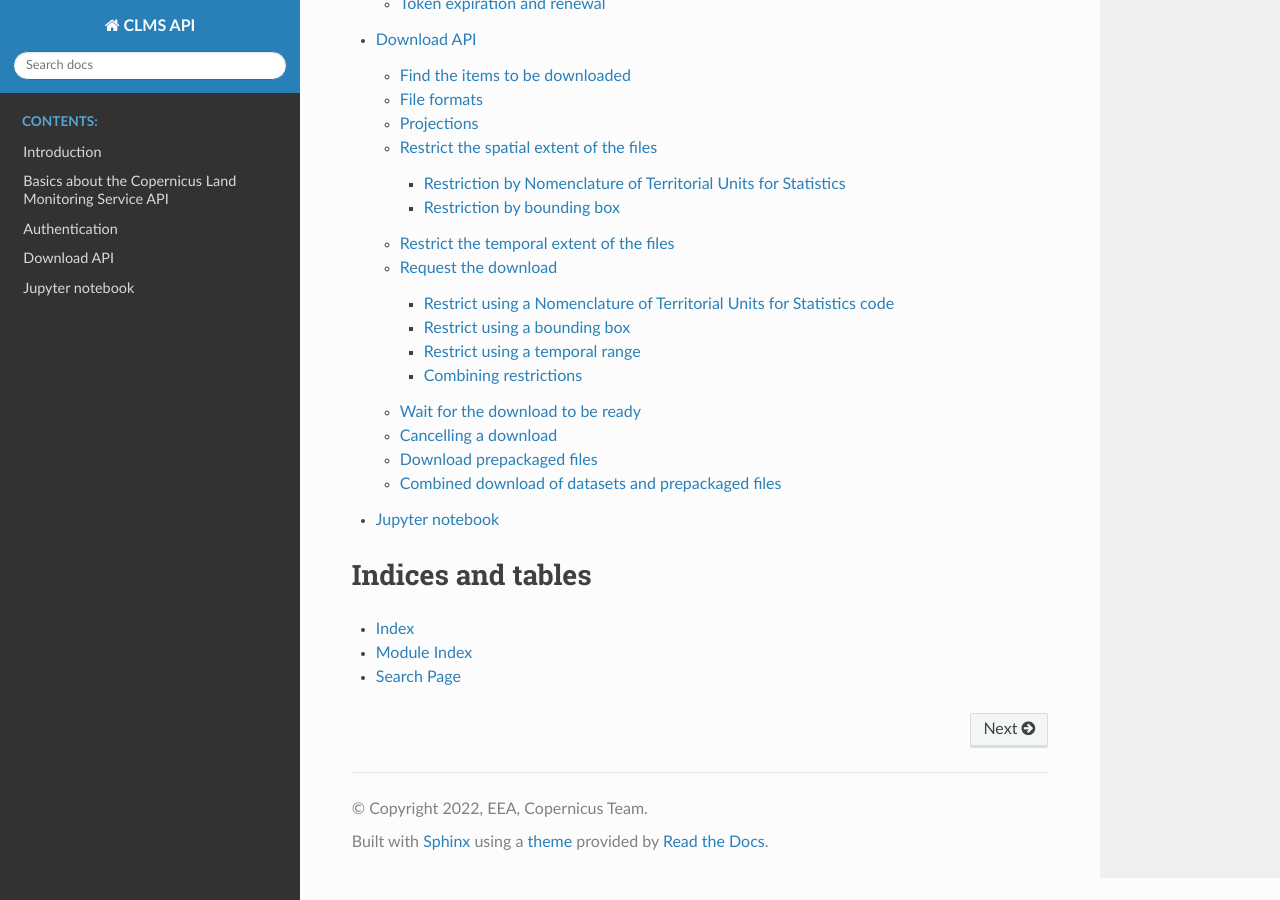
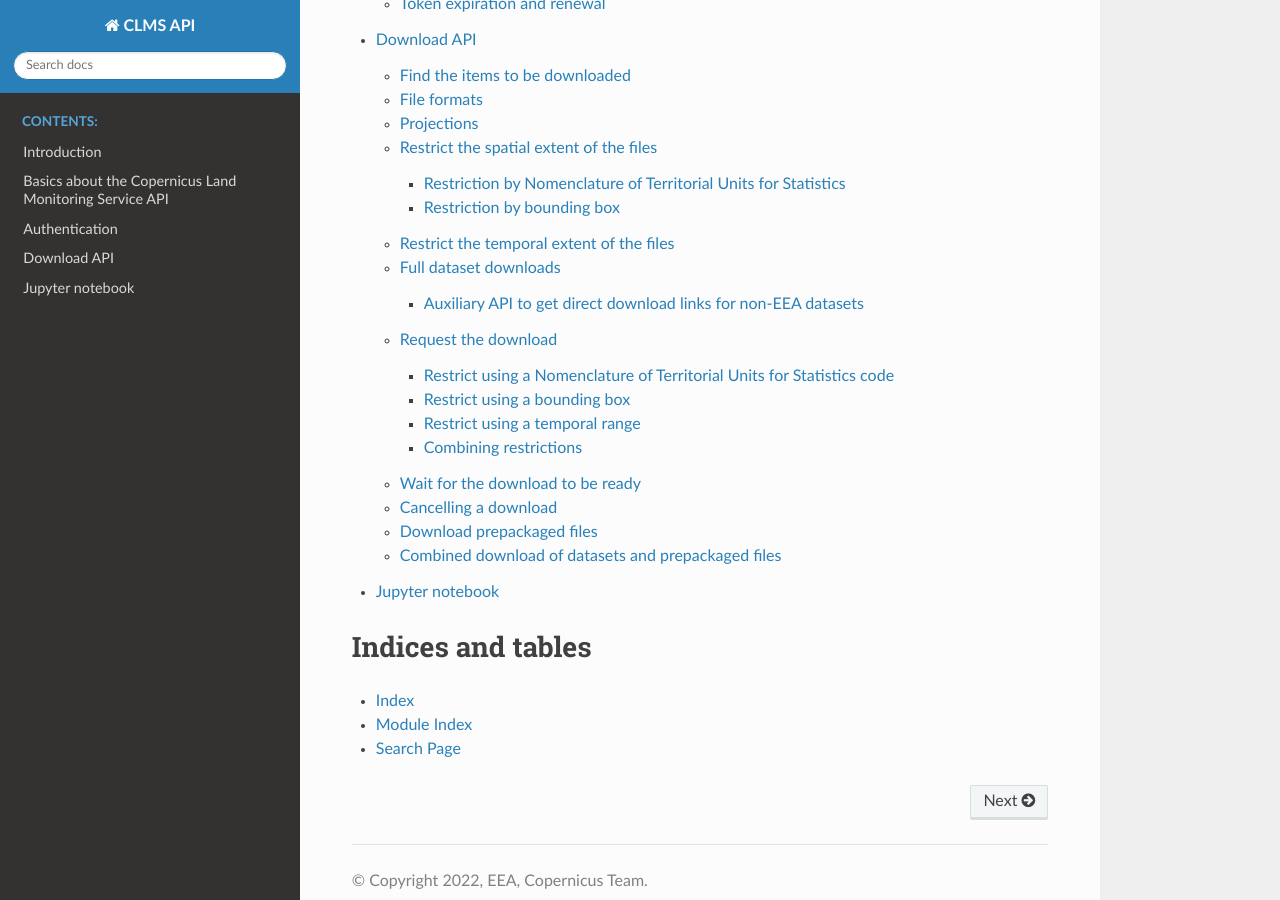
Before and after one commit to eea/clms-api-docs, a Sphinx documentation site: the page built from source/index.rst, in a window 1280 px wide and 900 px high, scrolled down 540 px. Built offline with Sphinx 7.4.7 and the Read the Docs theme 2.0.0, drawn with Linux system fonts in a browser that asks for light colours; some of the changed lines change nothing that is shown.

Commit message:
auxiliary API docs

````diff
--- a/source/download.md
+++ b/source/download.md
@@ -90,7 +90,64 @@ In addition to the NUTS way, you can also restrict the download to a given bound
 
 ## Restrict the temporal extent of the files
 
-Some available datasets provide time series information and the user can choose to download only a subset of the available time serie.
+Some available datasets offer time-series information and the user can choose to download only a subset of the available time-series.
+
+
+## Full dataset downloads
+
+The standard download API allows downloading the full dataset without any spatial or temporal restrictions. To do so, the user needs to do a request like this one:
+
+```{http:example} curl wget python-requests
+    :request: ./http-examples/download-request-download-full_dataset_ok.req
+```
+
+The response will include the task id like in the responses of other requests
+
+```{literalinclude} ./http-examples/download-request-download-full_dataset_ok.resp
+   :language: http
+```
+
+These downloads will only work for datasets coming from EEA sources.
+
+Due to the way those dataset files are stored in the servers, sometimes the CLMS portal needs to go to the original source (such as Wekeo) to download the files and provide them to the end-user.
+
+This process is OK when the user requests to download the dataset with a time or spatial restriction because the CLMS portal needs to transform and process the files.
+
+But when requesting the full dataset of a non-EEA dataset, it makes little sense to download first the whole dataset to the CLMS portal and offer it later to the user.
+
+That's why, in such a case, the download API will issue an error informing the user to use some other API endpoint.
+
+In such endpoint the user will be offered direct download links for the datasets he is requesting.
+
+This is an example request requesting a full download of an external dataset:
+
+```{http:example} curl wget python-requests
+    :request: ./http-examples/download-request-download-full_dataset_nok.req
+```
+
+And the response obtained from the server:
+
+```{literalinclude} ./http-examples/download-request-download-full_dataset_nok.resp
+   :language: http
+```
+
+### Auxiliary API to get direct download links for non-EEA datasets
+
+To request the direct download links of full datasets for non-EEA datasets, the CLMS portal offers an auxiliary API.
+
+In the request to this auxiliary API the user needs to pass the dataset id and the collection name he wants to download, and the API will return the direct download links for the requested dataset:
+
+
+```{http:example} curl wget python-requests
+    :request: ./http-examples/download-auxiliary_api.req
+```
+
+And the response obtained from the server:
+
+```{literalinclude} ./http-examples/download-auxiliary_api.resp
+   :language: http
+```
+
 
 ## Request the download
 
````
Also changed, not shown: 10 other files.
